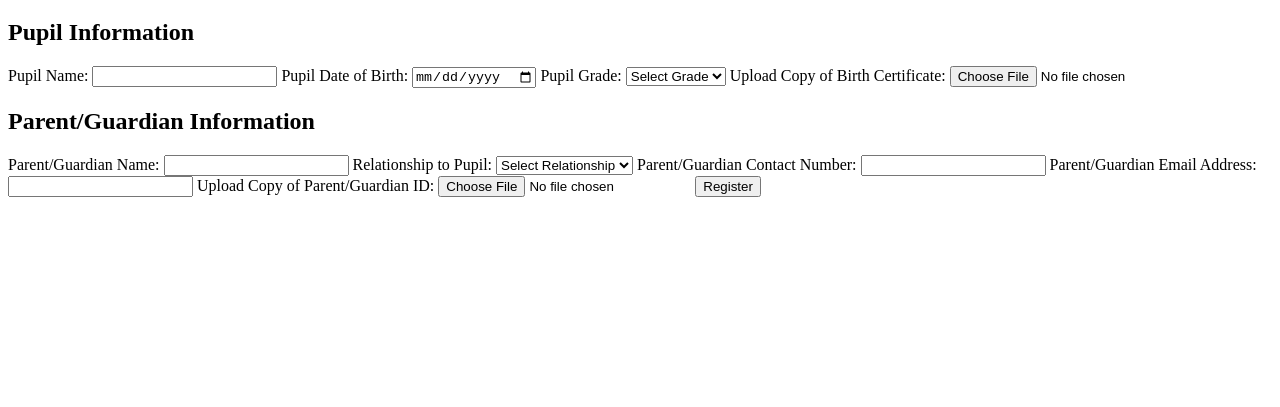
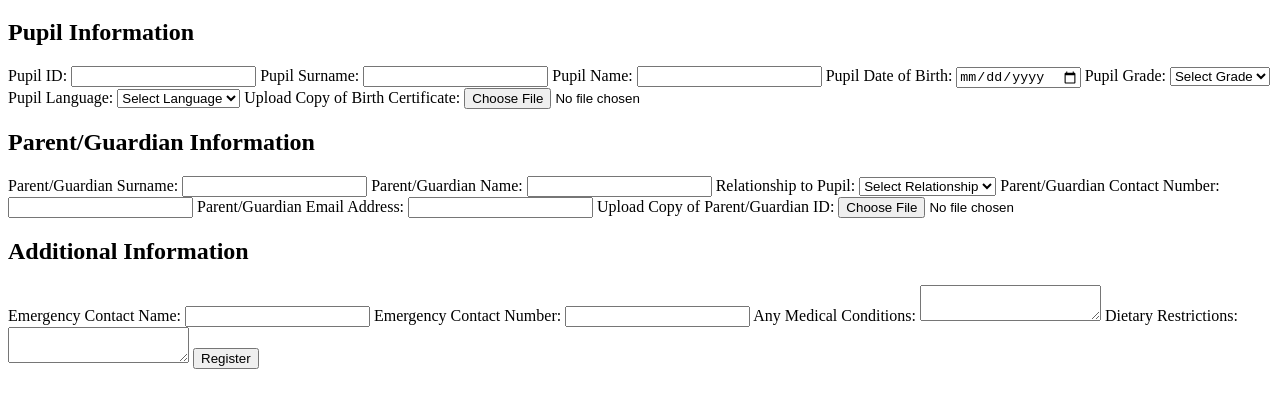
Before and after one commit to Kgaphola45/SmartReg, a plain HTML site: page registration.html in a window 1280 px wide. Shown: the part 185-592 px from the top of the page. Drawn offline with Linux system fonts and the light colour scheme.

Commit message:
Added fields on registraion form

```diff
--- a/registration.html
+++ b/registration.html
@@ -18,12 +18,16 @@
 
     </nav>
 
-
-
     <h1>School Kid Registration Form</h1>
 
     <form action="#" method="post">
         <h2>Pupil Information</h2>
+
+        <label>Pupil ID:</label>
+        <input type="text" name="pupilID" required>
+
+        <label>Pupil Surname:</label>
+        <input type="text" name="pupilSurname" required>
 
         <label>Pupil Name:</label>
         <input type="text" name="pupilName" required>
@@ -40,6 +44,27 @@
             <option value="4">Grade 4</option>
             <option value="5">Grade 5</option>
             <option value="6">Grade 6</option>
+            <option value="7">Grade 7</option>
+            <option value="8">Grade 8</option>
+            <option value="9">Grade 9</option>
+            <option value="10">Grade 10</option>
+            <option value="11">Grade 11</option>
+            <option value="12">Grade 12</option>
+        </select>
+
+        <label>Pupil Language:</label>
+        <select name="pupilLanguage" required>
+            <option value="">Select Language</option>
+            <option value="Afrikaans">Afrikaans</option>
+            <option value="English">English</option>
+            <option value="IsiNdebele">IsiNdebele</option>
+            <option value="IsiXhosa">IsiXhosa</option>
+            <option value="isiZulu">isiZulu</option>
+            <option value="Sepedi">Sepedi</option>
+            <option value="Setswana">Setswana</option>
+            <option value="Sesotho">Sesotho</option>
+            <option value="Tshivenda">Tshivenda</option>
+            <option value="Xitsonga">Xitsonga</option>
         </select>
 
         <label>Upload Copy of Birth Certificate:</label>
@@ -47,8 +72,11 @@
 
         <h2>Parent/Guardian Information</h2>
 
+        <label>Parent/Guardian Surname:</label>
+        <input type="text" name="parentGuardianSurname" required>
+
         <label>Parent/Guardian Name:</label>
-        <input type="text" name="parentName" required>
+        <input type="text" name="parentGuardianName" required>
 
         <label>Relationship to Pupil:</label>
         <select name="parentRelationship" required>
@@ -66,9 +94,22 @@
         <label>Upload Copy of Parent/Guardian ID:</label>
         <input type="file" name="parentID" required>
 
+        <h2>Additional Information</h2>
+
+        <label>Emergency Contact Name:</label>
+        <input type="text" name="emergencyContactName">
+
+        <label>Emergency Contact Number:</label>
+        <input type="tel" name="emergencyContactNumber">
+
+        <label>Any Medical Conditions:</label>
+        <textarea name="medicalConditions"></textarea>
+
+        <label>Dietary Restrictions:</label>
+        <textarea name="dietaryRestrictions"></textarea>
+
         <button type="submit">Register</button>
     </form>
 
-
 </body>
 </html>
```
